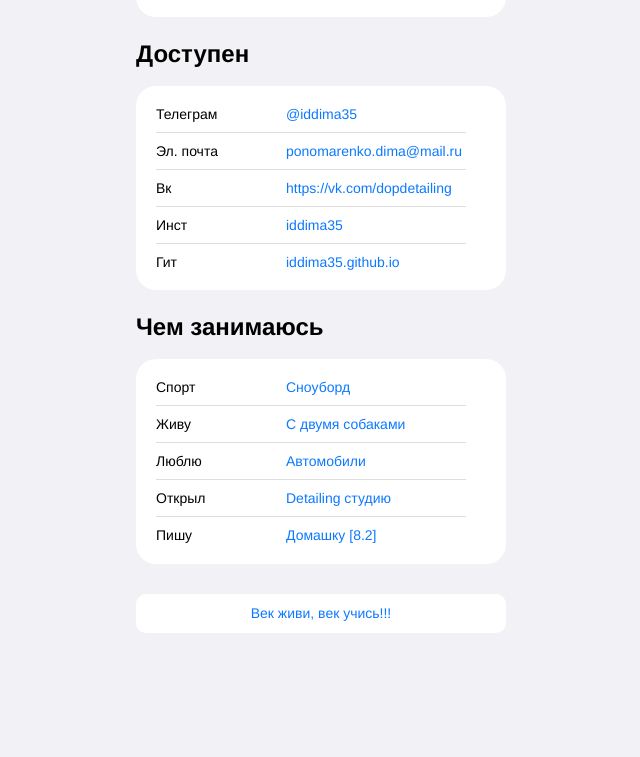
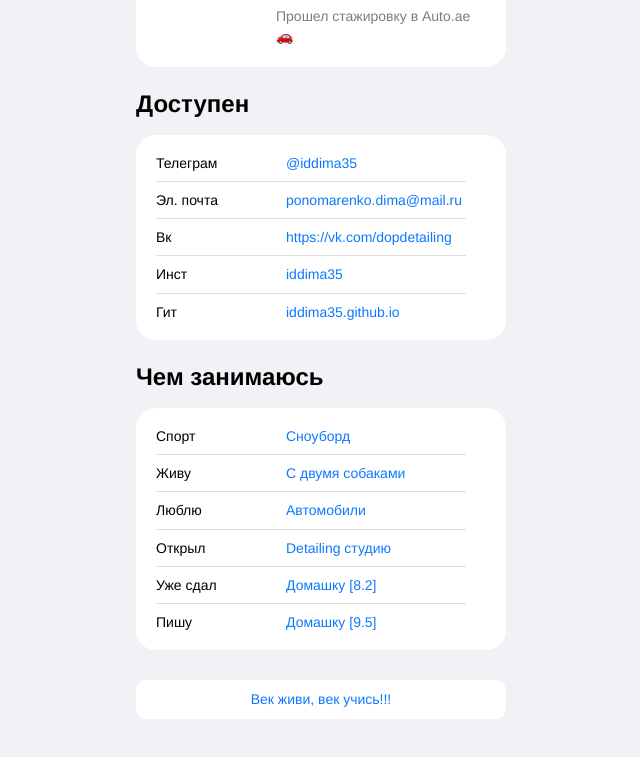
Before and after one commit to iddima35/CV, a plain HTML site: page index.html in a window 1280 px wide. Shown: the part 145-902 px from the top of the page, without its empty margins (319-959 px from the left). Before the commit the page ends 818 px from the top, so only its background shows below. Drawn offline with Linux system fonts and the light colour scheme.

Commit message:
Надеюсь получиться2

```diff
--- a/index.html
+++ b/index.html
@@ -14,6 +14,7 @@
       <div class="header__textContainer">
         <h1 class="header__title">👋 Привет, меня зовут Дмитрий.</h1>
         <h3 class="header__subtitle">Я будущий - QA Engineer🤩</h3>
+        <h3 class="header__subtitle">Прошел стажировку в Auto.ae🚗</h3>
       </div>
     </header>
     <main>
@@ -22,10 +23,12 @@
         <ul class="links__container">
           <li class="links__link">
             <p class="links__title">Телеграм</p>
-            <a class="linsk__link" href="@german_dlinikov">@iddima35</a>
+            <a class="linsk__link" href="@german_dlinikov"
+            >@iddima35</a
+            >
           </li>
           <li class="links__link">
-            <p class="links__title">Эл. почта</p>
+            <h class="links__title">Эл. почта</h>
             <a class="linsk__link" href="@german_dlinikov"
               >ponomarenko.dima@mail.ru</a
             >
@@ -68,8 +71,11 @@
             <a class="linsk__link" href="@german_dlinikov">Detailing студию</a>
           </li>
           <li class="links__link">
+            <p class="links__title">Уже сдал</p>
+            <a class="linsk__link" href="iddima35">Домашку [8.2]</a>
+          </li><li class="links__link">
             <p class="links__title">Пишу</p>
-            <a class="linsk__link" href="@german_dlinikov">Домашку [8.2]</a>
+            <a class="linsk__link" href="iddima35">Домашку [9.5]</a>
           </li>
         </ul>
       </section>
```
